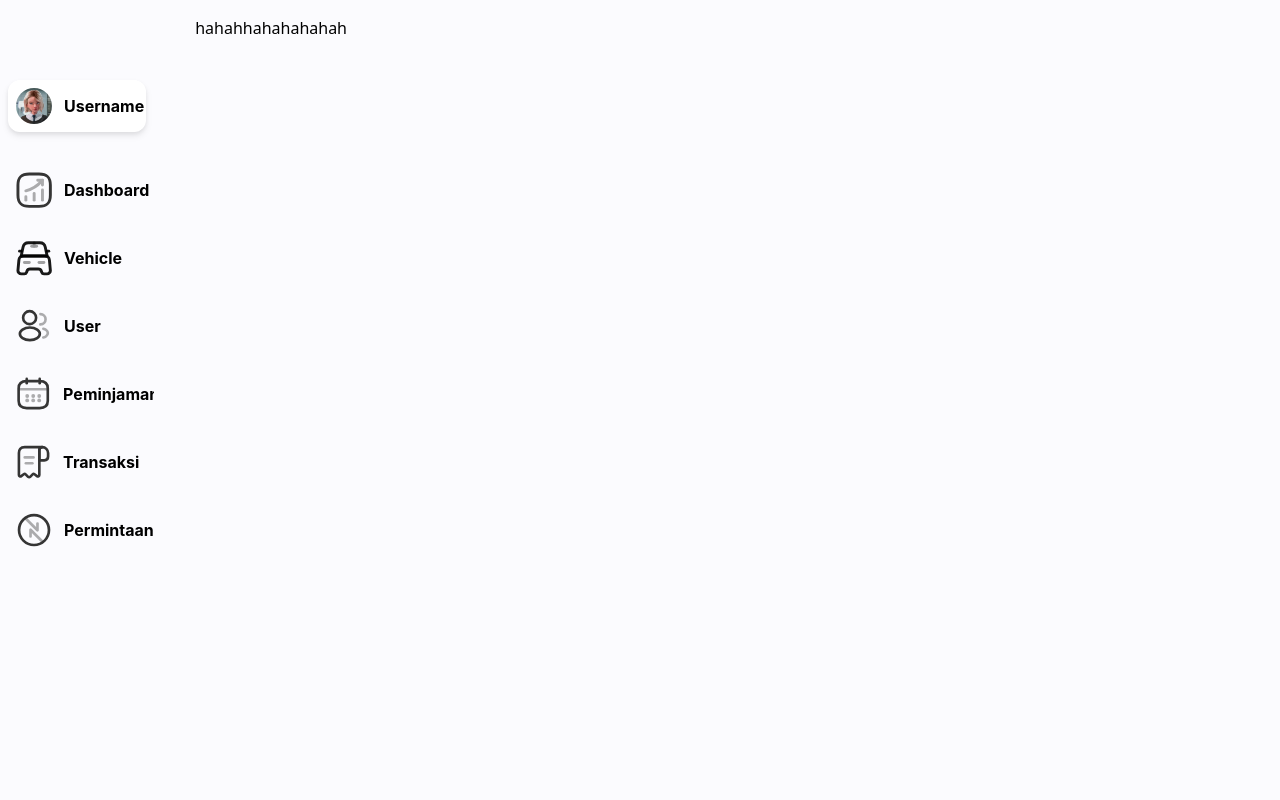
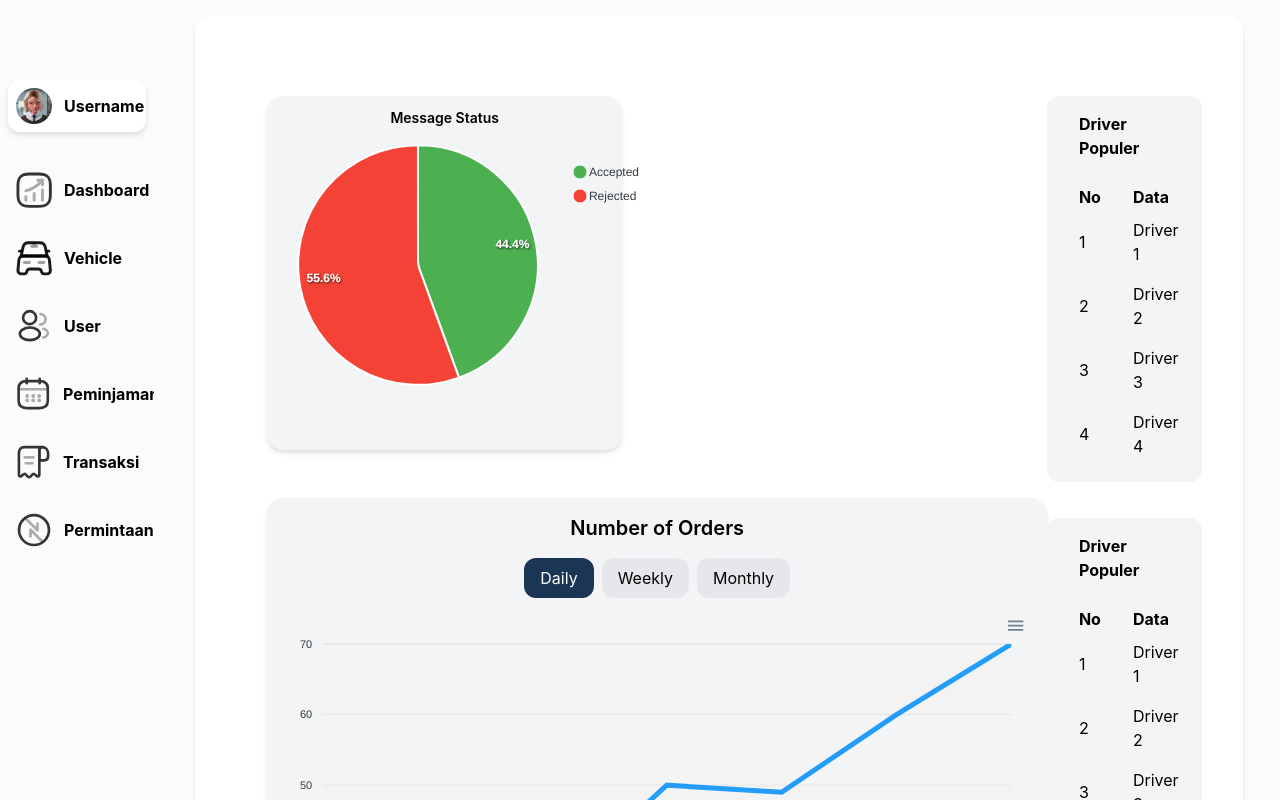
Before and after one commit to Ucokkks/Loan-Car, a React (Vite) app: page / in a window 1280 px wide. Built offline with nearby package versions, Linux system fonts and the light colour scheme; a web font is replaced by a local one.

Commit message:
dashboard

```diff
--- a/package.json
+++ b/package.json
@@ -11,7 +11,9 @@
   },
   "dependencies": {
     "@vitejs/plugin-react": "^4.3.2",
+    "apexcharts": "^3.54.0",
     "react": "^18.3.1",
+    "react-apexcharts": "^1.4.1",
     "react-dom": "^18.3.1",
     "react-router-dom": "^6.26.2"
   },
--- a/src/dashboard/App.jsx
+++ b/src/dashboard/App.jsx
@@ -1,15 +1,305 @@
-import React from 'react';
+import React, { useState } from 'react';
+import ReactApexChart from 'react-apexcharts';
+import Inner from '../components/inner/inner';
 
+// Chart Top component
+const ChartTop = () => {
+  const chartOptions = {
+    chart: {
+      width: 380,
+      type: 'pie',
+    },
+    labels: ['Accepted', 'Rejected'],
+    colors: ['#4CAF50', '#F44336'],
+    responsive: [{
+      breakpoint: 480,
+      options: {
+        chart: {
+          width: 100
+        },
+        legend: {
+          position: 'bottom'
+        }
+      }
+    }]
+  };
+
+  const series = [44, 55];
+
+  return (
+    <ReactApexChart options={chartOptions} series={series} type="pie" width={380} />
+  );
+};
+
+// Chart Mid component
+const ChartMid = () => {
+  const [activeView, setActiveView] = useState('daily');
+
+  const getChartData = () => {
+    switch (activeView) {
+      case 'daily':
+        return {
+          categories: ['Mon', 'Tue', 'Wed', 'Thu', 'Fri', 'Sat', 'Sun'],
+          data: [30, 40, 35, 50, 49, 60, 70]
+        };
+      case 'weekly':
+        return {
+          categories: ['Week 1', 'Week 2', 'Week 3', 'Week 4'],
+          data: [200, 250, 300, 280]
+        };
+      case 'monthly':
+        return {
+          categories: ['Jan', 'Feb', 'Mar', 'Apr', 'May', 'Jun', 'Jul', 'Aug', 'Sep', 'Oct', 'Nov', 'Dec'],
+          data: [1000, 1200, 1100, 1300, 1400, 1500, 1450, 1600, 1700, 1800, 1900, 2000]
+        };
+      default:
+        return {
+          categories: [],
+          data: []
+        };
+    }
+  };
+
+  const { categories, data } = getChartData();
+
+  const chartOptions = {
+    chart: {
+      height: 350,
+      type: 'line',
+      zoom: {
+        enabled: false
+      }
+    },
+    dataLabels: {
+      enabled: false
+    },
+    stroke: {
+      curve: 'straight'
+    },
+    grid: {
+      row: {
+        colors: ['#f3f3f3', 'transparent'],
+        opacity: 0.5
+      },
+    },
+    xaxis: {
+      categories: categories,
+    }
+  };
+
+  const series = [{
+    name: "Total Meminjam",
+    data: data
+  }];
+
+  return (
+    <div>
+      <h2 className="text-xl font-semibold mb-4 text-center">Number of Orders</h2>
+      <div className="mb-4 justify-center flex ">
+        <button
+          className={`mr-2 px-4 py-2 rounded-xl ${activeView === 'daily' ? 'bg-ButtonColor text-white' : 'bg-gray-200'}`}
+          onClick={() => setActiveView('daily')}
+        >
+          Daily
+        </button>
+        <button
+          className={`mr-2 px-4 py-2 rounded-xl ${activeView === 'weekly' ? 'bg-ButtonColor text-white' : 'bg-gray-200'}`}
+          onClick={() => setActiveView('weekly')}
+        >
+          Weekly
+        </button>
+        <button
+          className={`px-4 py-2 rounded-xl ${activeView === 'monthly' ? 'bg-ButtonColor text-white' : 'bg-gray-200'}`}
+          onClick={() => setActiveView('monthly')}
+        >
+          Monthly
+        </button>
+      </div>
+      <ReactApexChart options={chartOptions} series={series} type="line" height={350} width={750} />
+    </div>
+  );
+};
+
+// Chart Bottom component
+const ChartBottom = () => {
+  const colors = ['#008FFB', '#00E396', '#FEB019', '#775DD0', '#546E7A', '#26a69a', '#D10CE8'];
+
+  const options = {
+    chart: {
+      height: 350,
+      type: 'bar',
+      events: {
+        click: function(chart, w, e) {
+        }
+      },
+      background: {
+        enabled: true,
+        foreColor: '#333',
+        opacity: 0.1,
+        text: 'DRIVER STATS',
+        fontSize: '100px',
+        fontFamily: 'Arial, sans-serif',
+        fontWeight: 'bold'
+      }
+    },
+    colors: colors,
+    plotOptions: {
+      bar: {
+        columnWidth: '45%',
+        distributed: true,
+      }
+    },
+    dataLabels: {
+      enabled: false
+    },
+    legend: {
+      show: false
+    },
+    xaxis: {
+      categories: [
+        ['John', 'Doe'],
+        ['Joe', 'Smith'],
+        ['Jake', 'Williams'],
+        'Amber',
+        ['Peter', 'Brown'],
+        ['Mary', 'Evans'],
+        ['David', 'Wilson'],
+        ['Lily', 'Roberts'],
+      ],
+      labels: {
+        style: {
+          colors: colors,
+          fontSize: '12px'
+        }
+      }
+    }
+  };
+
+  const series = [{
+    name: 'Trips',
+    data: [44, 55, 41, 67, 22, 43, 21, 33]
+  }];
+
+  return (
+    <div className="chart-container mr-12">
+      <ReactApexChart options={options} series={series} type="bar" height={350} width={800} />
+    </div>
+  );
+};
+
+
+//chart four
+
+const LastChart = () => {
+  const chartOptions = {
+    chart: {
+      width: 380,
+      type: 'pie',
+    },
+    labels: ['Automatic', 'Manual'],
+    colors: ['#433BFF', '#828282'],
+    responsive: [{
+      breakpoint: 480,
+      options: {
+        chart: {
+          width: 100
+        },
+        legend: {
+          position: 'bottom'
+        }
+      }
+    }]
+  };
+
+  const series = [44, 55];
+
+  return (
+    <ReactApexChart options={chartOptions} series={series} type="pie" width={260}/>
+  );
+};
+
+
+// Main component
 const Main = () => {
   return (
-    <div>
-      <title>Admin Dashboard</title>
+    <div className="">
+      <Inner>
+      <div className="grid grid-cols-1 md:grid-cols-2 gap-4 p-4 font-sf-pro">
+        <div className="bg-gray-100 p-3 rounded-2xl mb-8 shadow-md w-[80%]">
+          <p className='font-semibold text-center text-sm mb-2'>Message Status</p>
+          <ChartTop />
+        </div>
+
+        <div className="bg-gray-100 p-4  w-[35%] ml-80 rounded-xl">
+          <div className="overflow-x-auto">
+            <h2 className='font-sf-pro font-bold mb-6 text-left ml-4'>Driver Populer</h2>
+            <table className="w-[15%]">
+              <thead>
+                <tr>
+                  <th className="px-4 text-left">No</th>
+                  <th className="px-4 text-left">Data</th>
+                </tr>
+              </thead>
+              <tbody>
+                {[1, 2, 3, 4].map((item) => (
+                  <tr key={item}>
+                    <td className="px-4 py-2">{item}</td>
+                    <td className="px-4 py-2">Driver {item}</td>
+                  </tr>
+                ))}
+              </tbody>
+            </table>
+          </div>
+        </div>
+        <div className="bg-gray-100 p-4 rounded-2xl shadow-md w-[780px]">
+          <ChartMid />
+        </div>
+
+        <div className="bg-gray-100 p-4  w-[35%] ml-80 rounded-xl mt-5 ">
+          <div className="overflow-x-auto">
+            <h2 className='font-sf-pro font-bold mb-6 text-left ml-4'>Driver Populer</h2>
+            <table className="w-[15%]">
+              <thead>
+                <tr>
+                  <th className="px-4 text-left">No</th>
+                  <th className="px-4 text-left">Data</th>
+                </tr>
+              </thead>
+              <tbody>
+                {[1, 2, 3, 4].map((item) => (
+                  <tr key={item}>
+                    <td className="px-4 py-2">{item}</td>
+                    <td className="px-4 py-2">Driver {item}</td>
+                  </tr>
+                ))}
+              </tbody>
+            </table>
+          </div>
+        </div>
+      </div>
+
+       <div className="grid grid-cols-1 md:grid-cols-2 font-sf-pro mt-7">
+        <div className="">
 
 
-      <p>hahahhahahahahah</p>
+          <div className="p-5 bg-gray-100 w-56 h-48 rounded-lg col-span-1">
+            <p className="font-semibold text-md mb-3">Jarak Terjauh</p>
+            <h1 className="font-bold text-4xl justify-center text-center">20 KM</h1>
+            <p className="font-medium text-md text-slate-300 text-center mb-3">15/3/2024</p>
+          </div>
+            <div className="bg-gray-100 p-4 rounded-2xl shadow-md col-span-1 mb-56 w-[50%] flex flex-col justify-start mt-10">
+            <LastChart className="mt-0" /> {/* Removed margin-top here */}
+          </div>
+        </div>
+
+    <div className="flex justify-center items-center col-span-1">
+      <div className="p-5 rounded-2xl max-w-md mb-14 mx-auto mr-[700px]">
+        <ChartBottom />
+      </div>
     </div>
-
+  </div>
+    </Inner>
+    </div>
   );
-}
-
+};
 export default Main;
--- a/src/vehicle/vehicle.jsx
+++ b/src/vehicle/vehicle.jsx
@@ -15,7 +15,7 @@ const Vehicle = ()  => {
         <img className="float-right right-0 top-0 hover:bg-slate-200 hover:rounded-full" src={notif} alt="" />
       </a>
           <br />
-      <Header>Detail Mobil</Header>
+      <Header>Ketersediaan Mobil</Header>
         <div>
           <div className='lg:inline-flex relative'>
             <Searchbar/>
--- a/tailwind.config.js
+++ b/tailwind.config.js
@@ -16,6 +16,7 @@ export default {
         InMaintenance:'#FF3B3B',
         NavHover: '#1B3554',
         LogOut: '#C3C3C3',
+        wrappingDd: '#FAFAFA'
       },
         fontFamily: {
         'sf-pro': ['"SF Pro Display"', 'sans-serif'],
```
Also changed, not shown: 1 other file (tests, documents, lock files or other folders).
